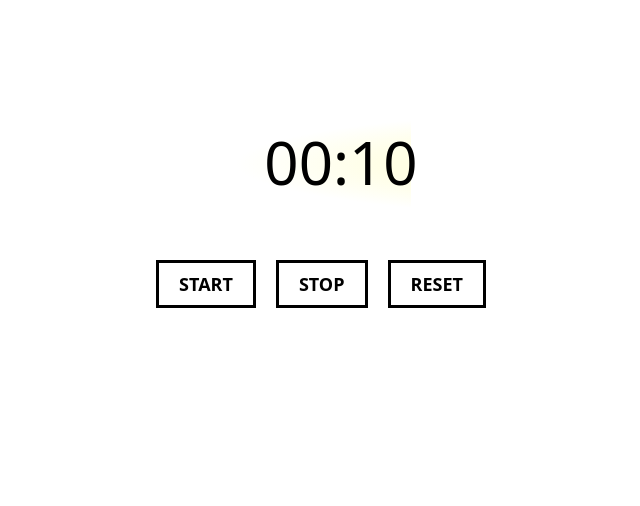
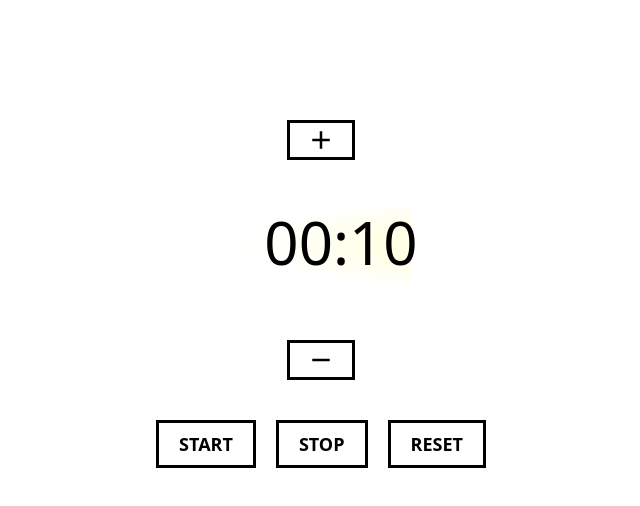
Before and after one commit to milkyaz/milkyaz-pomodoro-, a Vue app: page / in a window 1280 px wide. Shown: the top 506 px of the page, without its empty margins (319-959 px from the left). Built offline with nearby package versions, Linux system fonts and the light colour scheme; some icons are missing.

Commit message:
issue-8: add btn-disavled logic

```diff
--- a/src/components/Button.vue
+++ b/src/components/Button.vue
@@ -1,9 +1,12 @@
 <script setup lang="ts">
+import { Icon } from '@iconify/vue'
+import { useMainStore } from '@/stores/store.ts'
 
 const emit = defineEmits(['click']);
-
+const mainStore = useMainStore();
 const props = defineProps<{
   val?: string;
+  icon?: string;
 }>()
 
 function handleClick() {
@@ -13,7 +16,12 @@ function handleClick() {
 </script>
 
 <template>
-  <div class="flex gap-5">
+  <div v-if="icon" class="flex gap-5 justify-center">
+    <button :class="[mainStore.isDisableBtn ? 'btn-disabled' : '' ]" class="btn btn-outline btn-info btn-md" @click="handleClick">
+      <Icon :icon="icon" width="30" />
+    </button>
+  </div>
+  <div v-else class="flex gap-5">
     <button class="btn btn-outline btn-info btn-lg" @click="handleClick">{{ props.val }}</button>
   </div>
 </template>
--- a/src/components/TimerDisplay.vue
+++ b/src/components/TimerDisplay.vue
@@ -1,20 +1,21 @@
 <script setup lang="ts">
-import { useMainStore } from "@/stores/store.ts";
-import Button from "@/components/Button.vue";
+import { useMainStore } from '@/stores/store.ts'
+import Button from '@/components/Button.vue'
 import { Icon } from '@iconify/vue'
 
-const mainStore = useMainStore();
-
+const mainStore = useMainStore()
 </script>
 
 <template>
-  <div class="flex-col justify-center items-center mt-30 ">
+  <div class="flex-col justify-center items-center mt-30">
+    <Button class="mb-10" @click="mainStore.increment" icon="material-symbols:add" />
     <div class="flex justify-center mb-10 text-6xl">
-      <Icon class="rotate-225 absolute left-[565px]"
-            icon="noto:flashlight"
-            width="90"/>
-      <div class="cone-only flex justify-center pl-10 pt-3 text-center relative">{{ mainStore.display }}</div>
+      <Icon class="rotate-225 absolute left-[565px]" icon="noto:flashlight" width="90" />
+      <div class="cone-only flex justify-center pl-10 pt-3 text-center relative">
+        {{ mainStore.display }}
+      </div>
     </div>
+    <Button class="mb-10" @click="mainStore.decrement" icon="material-symbols:remove" />
     <div class="flex gap-5 justify-center items-center w-full">
       <Button @click="mainStore.startTimer" val="START" />
       <Button @click="mainStore.stopTimer" val="STOP" />
@@ -24,10 +25,10 @@ const mainStore = useMainStore();
 </template>
 
 <style scoped>
-
 button {
   width: 100px;
 }
+
 /* Тёплый ламповый свет для Pomodoro */
 /* Просто конус без фона на весь экран */
 .cone-only {
@@ -38,6 +39,6 @@ button {
     rgba(279, 250, 210, 3.8) 0,
     rgba(255, 254, 190, 0.4) 46%,
     transparent 70%
-  )
+  );
 }
 </style>
```
